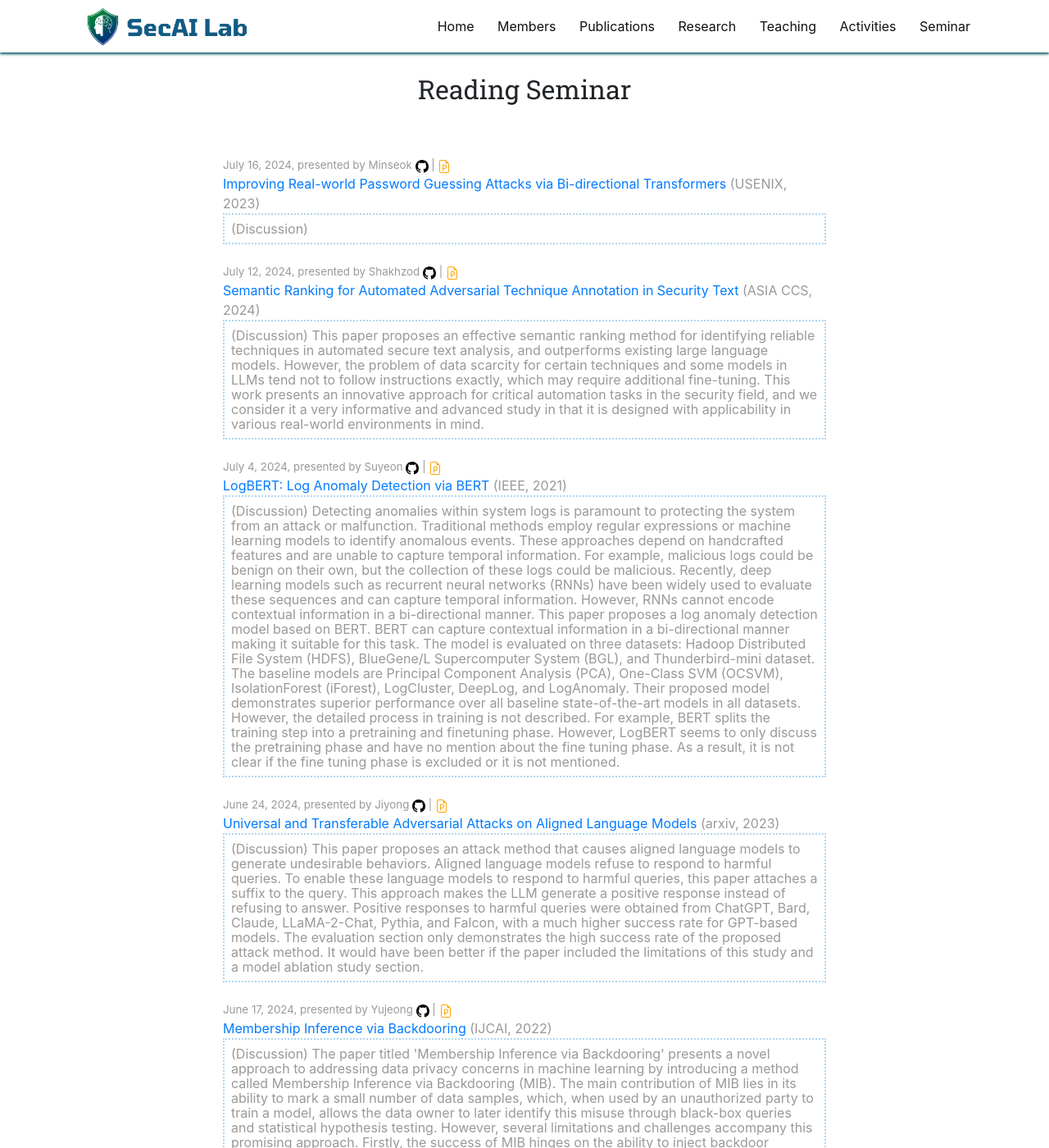
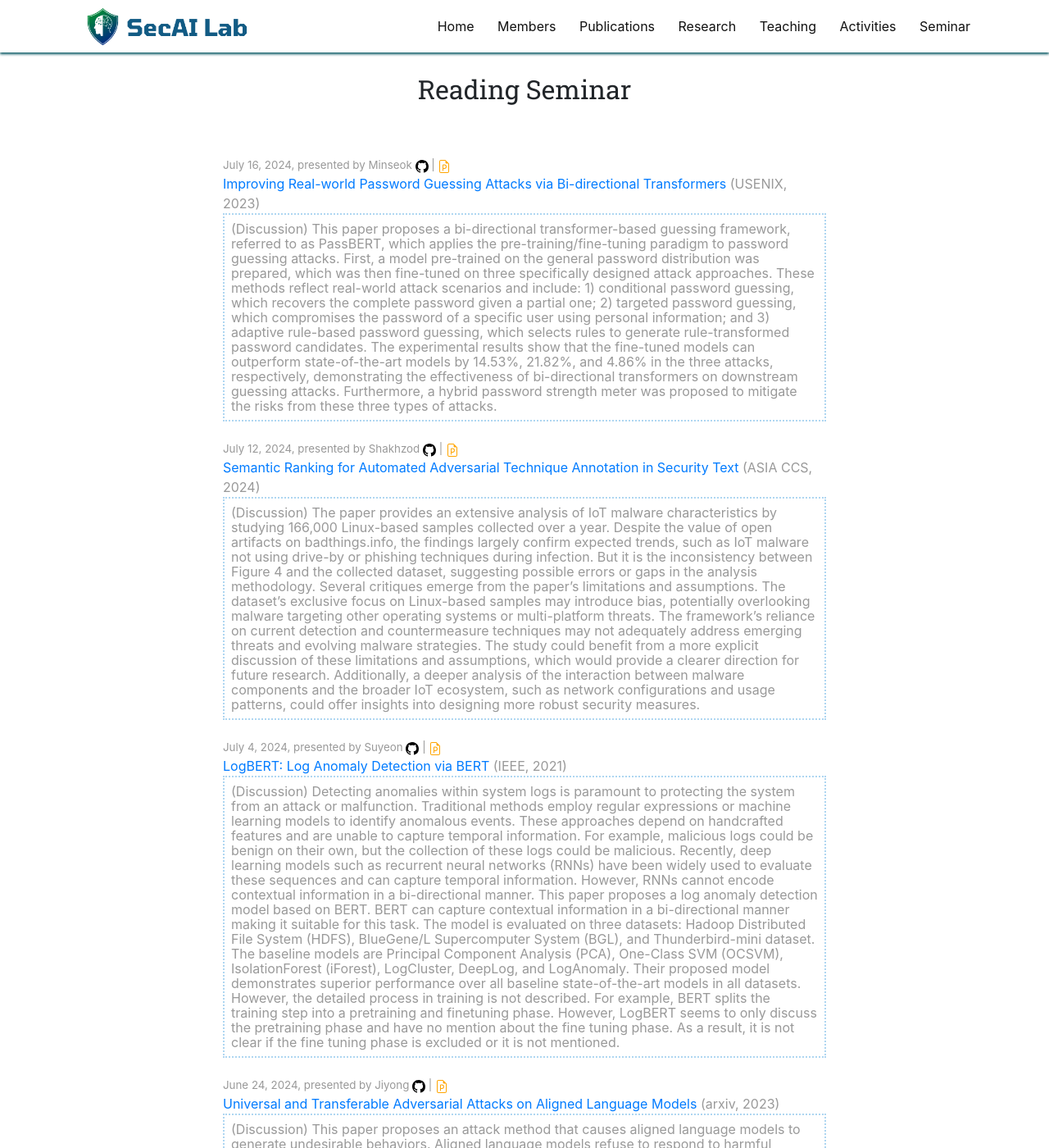
Before and after one commit to SecAI-Lab/secai-lab.github.io, a Jekyll site: the page built from pages/seminar.md, in a window 1280 px wide and 1400 px high. Shown: the whole window at 82% size. Built offline with Jekyll 4.4.1, drawn with Linux system fonts in a browser that asks for light colours; nearby versions of some CDN libraries.

Commit message:
Update readings.yml

```diff
--- a/_data/readings.yml
+++ b/_data/readings.yml
@@ -6,7 +6,7 @@
   conference: USENIX
   date: 2024.07.16
   pub_year: 2023
-  discussion: "(Discussion) "
+  discussion: "(Discussion) This paper proposes a bi-directional transformer-based guessing framework, referred to as PassBERT, which applies the pre-training/fine-tuning paradigm to password guessing attacks. First, a model pre-trained on the general password distribution was prepared, which was then fine-tuned on three specifically designed attack approaches. These methods reflect real-world attack scenarios and include: 1) conditional password guessing, which recovers the complete password given a partial one; 2) targeted password guessing, which compromises the password of a specific user using personal information; and 3) adaptive rule-based password guessing, which selects rules to generate rule-transformed password candidates. The experimental results show that the fine-tuned models can outperform state-of-the-art models by 14.53%, 21.82%, and 4.86% in the three attacks, respectively, demonstrating the effectiveness of bi-directional transformers on downstream guessing attacks. Furthermore, a hybrid password strength meter was proposed to mitigate the risks from these three types of attacks."
 
 - title: "Semantic Ranking for Automated Adversarial Technique Annotation in Security Text"
   link: "https://dl.acm.org/doi/10.1145/3634737.3645000"
@@ -16,7 +16,7 @@
   conference: ASIA CCS
   date: 2024.07.12
   pub_year: 2024
-  discussion: "(Discussion) This paper proposes an effective semantic ranking method for identifying reliable techniques in automated secure text analysis, and outperforms existing large language models. However, the problem of data scarcity for certain techniques and some models in LLMs tend not to follow instructions exactly, which may require additional fine-tuning. This work presents an innovative approach for critical automation tasks in the security field, and we consider it a very informative and advanced study in that it is designed with applicability in various real-world environments in mind."
+  discussion: "(Discussion) The paper provides an extensive analysis of IoT malware characteristics by studying 166,000 Linux-based samples collected over a year. Despite the value of open artifacts on badthings.info, the findings largely confirm expected trends, such as IoT malware not using drive-by or phishing techniques during infection. But it is the inconsistency between Figure 4 and the collected dataset, suggesting possible errors or gaps in the analysis methodology. Several critiques emerge from the paper’s limitations and assumptions. The dataset’s exclusive focus on Linux-based samples may introduce bias, potentially overlooking malware targeting other operating systems or multi-platform threats. The framework’s reliance on current detection and countermeasure techniques may not adequately address emerging threats and evolving malware strategies. The study could benefit from a more explicit discussion of these limitations and assumptions, which would provide a clearer direction for future research. Additionally, a deeper analysis of the interaction between malware components and the broader IoT ecosystem, such as network configurations and usage patterns, could offer insights into designing more robust security measures."
 
 - title: "LogBERT: Log Anomaly Detection via BERT"
   link: "https://ieeexplore.ieee.org/stamp/stamp.jsp?arnumber=9534113"
```
